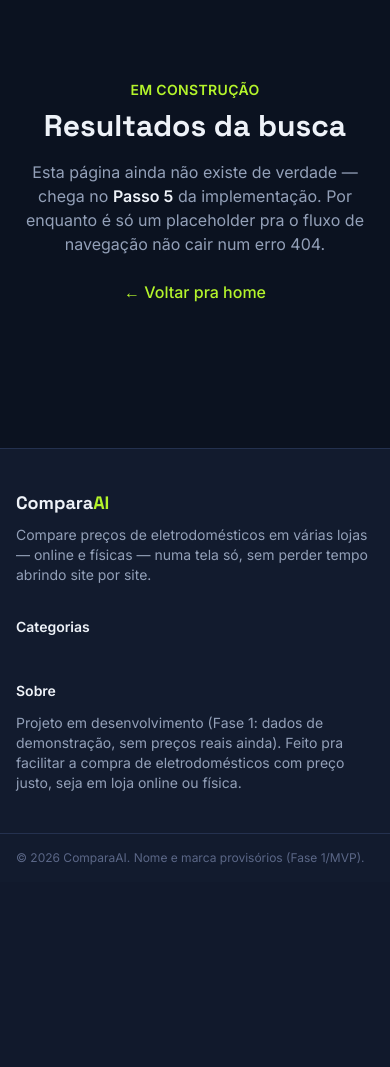
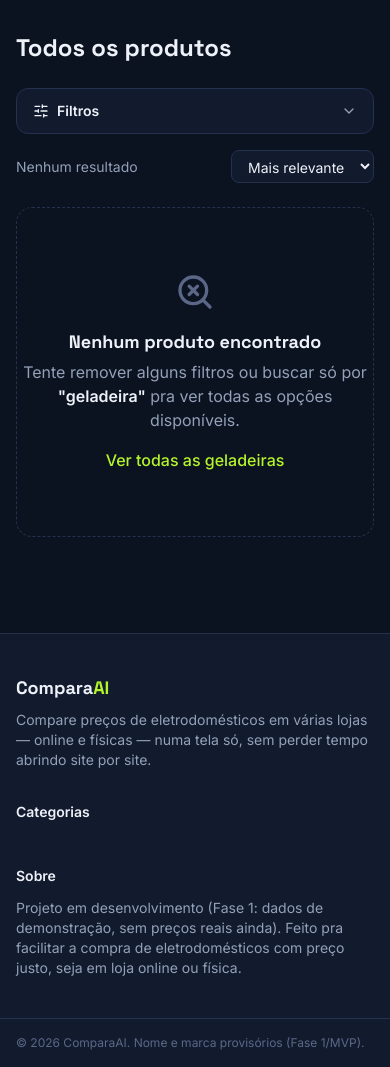
Before and after one commit to cardosodan/ComparaAI, a Flask app: page /busca in a window 390 px wide. Shown: the part 65-1132 px from the top of the page. Before the commit the page ends 930 px from the top, so only its background shows below. Run offline with Flask 3, Linux system fonts and the light colour scheme.

Commit message:
Passo 5: página de resultados de busca com filtros + ordenação
- search.py: filtrar_produtos() com todos os filtros do brief (marca,
  faixa de preço, capacidade, frost free, tipo de loja) + ordenação
  (relevante/menor/maior preço). Marca e tipo de loja filtram no banco;
  capacidade/frost_free filtram em Python (specs é JSON, sintaxe de
  extração muda entre SQLite/Postgres — projeto quer trocar de banco sem
  reescrever filtro). listar_marcas_disponiveis() data-driven, sem
  hardcoded.
- /busca real (substitui o stub do Passo 4): um <form> só (filtros +
  ordenação) dispara hx-get em qualquer "change", trocando só
  #resultados-conteudo via HTMX — a mesma rota devolve página inteira ou
  só o fragmento dependendo do header HX-Request (progressive
  enhancement clássico do HTMX), com hx-push-url mantendo a URL
  compartilhável.
- Templates novos: resultados.html, components/_filtros_busca.html
  (sidebar desktop / painel recolhível mobile via Alpine, brief seção
  6.2), components/_resultados_conteudo.html (contador + grid + estado
  vazio com sugestão "ver todas as geladeiras"). Card de produto
  reaproveitado do Passo 4 sem mudança nenhuma.

Testado com curl, não só assumido: "geladeira" -> 10 resultados (bate com
o seed inteiro), marca=Samsung -> só os 2 produtos certos,
frost_free=nao -> vazio (confirma que todo o seed é frost-free, estado
vazio funcionando), tipo_loja=fisica -> 10 (confirma a garantia do Passo
2 de toda produto ter oferta física), capacidade_min=450 -> 6 (conferido
a mão contra os specs), ordenar=menor_preco -> primeiro é o produto
realmente mais barato do catálogo (Consul CRB39). Fragmento HTMX
confirmado sem nenhum <nav>/<html>/<footer> vazando; checkbox de marca
confirmado "checked" corretamente num reload completo com o filtro na URL.

```diff
--- a/app/routes/main.py
+++ b/app/routes/main.py
@@ -1,10 +1,10 @@
 """Rotas principais: home (Passo 4) + autocomplete de busca (Passo 4) +
-stub da página de resultados (substituído de verdade no Passo 5).
+resultados de busca com filtros (Passo 5).
 """
 from flask import Blueprint, render_template, request
 
 from app.models import Product
-from app.services.search import buscar_produtos
+from app.services.search import buscar_produtos, filtrar_produtos, listar_marcas_disponiveis
 
 main_bp = Blueprint("main", __name__)
 
@@ -28,10 +28,58 @@ def busca_sugestoes():
     return render_template("components/_autocomplete_sugestoes.html", sugestoes=sugestoes, termo=termo)
 
 
+def _float_ou_none(valor: str | None) -> float | None:
+    if not valor:
+        return None
+    try:
+        return float(valor)
+    except ValueError:
+        return None
+
+
 @main_bp.route("/busca")
 def busca():
-    """Stub temporário — página de resultados de verdade (grid, filtros,
-    ordenação) é o Passo 5. Existe agora só pra buscar a partir da home
-    não cair num 404 durante a revisão deste passo."""
-    termo = request.args.get("q", "")
-    return render_template("_stub_em_construcao.html", titulo="Resultados da busca", passo="Passo 5", termo=termo)
+    termo = request.args.get("q", "").strip()
+    marcas_selecionadas = request.args.getlist("marca")
+    tipos_loja_selecionados = request.args.getlist("tipo_loja")
+    frost_free_param = request.args.get("frost_free") or ""
+    ordenar = request.args.get("ordenar", "relevante")
+
+    preco_min = _float_ou_none(request.args.get("preco_min"))
+    preco_max = _float_ou_none(request.args.get("preco_max"))
+    capacidade_min = _float_ou_none(request.args.get("capacidade_min"))
+    capacidade_max = _float_ou_none(request.args.get("capacidade_max"))
+
+    frost_free = {"sim": True, "nao": False}.get(frost_free_param)
+
+    produtos = filtrar_produtos(
+        termo=termo or None,
+        marcas=marcas_selecionadas or None,
+        tipos_loja=tipos_loja_selecionados or None,
+        frost_free=frost_free,
+        preco_min=preco_min,
+        preco_max=preco_max,
+        capacidade_min=capacidade_min,
+        capacidade_max=capacidade_max,
+        ordenar=ordenar,
+    )
+
+    contexto = dict(
+        produtos=produtos,
+        termo=termo,
+        ordenar=ordenar,
+        marcas_disponiveis=listar_marcas_disponiveis(),
+        marcas_selecionadas=marcas_selecionadas,
+        tipos_loja_selecionados=tipos_loja_selecionados,
+        frost_free_param=frost_free_param,
+        preco_min=request.args.get("preco_min", ""),
+        preco_max=request.args.get("preco_max", ""),
+        capacidade_min=request.args.get("capacidade_min", ""),
+        capacidade_max=request.args.get("capacidade_max", ""),
+    )
+
+    # Requisição vinda do HTMX (mudança de filtro/ordenação): devolve só o
+    # miolo (contador + grid), sem repetir navbar/footer/head inteiros.
+    if request.headers.get("HX-Request"):
+        return render_template("components/_resultados_conteudo.html", **contexto)
+    return render_template("resultados.html", **contexto)
--- /dev/null
+++ b/app/templates/components/_filtros_busca.html
@@ -0,0 +1,92 @@
+{# Filtros laterais no desktop, painel recolhível no mobile (brief seção
+   6.2: "Filtros laterais (ou top bar no mobile)") — mesmo <form> pai
+   (resultados.html) dispara hx-get em qualquer "change" aqui dentro. #}
+<div x-data="{ filtrosAbertos: false }">
+  <button
+    type="button"
+    @click="filtrosAbertos = !filtrosAbertos"
+    class="lg:hidden w-full flex items-center justify-between gap-2 bg-surface border border-border rounded-xl px-4 py-3 mb-4"
+  >
+    <span class="text-sm font-semibold text-ink flex items-center gap-2">
+      <i data-lucide="sliders-horizontal" class="w-4 h-4"></i> Filtros
+    </span>
+    <i data-lucide="chevron-down" class="w-4 h-4 text-ink-muted transition-transform" :class="filtrosAbertos ? 'rotate-180' : ''"></i>
+  </button>
+
+  <div
+    :class="filtrosAbertos ? 'block' : 'hidden'"
+    class="lg:block bg-surface lg:bg-transparent border border-border lg:border-0 rounded-2xl p-4 lg:p-0 space-y-6 lg:sticky lg:top-20"
+  >
+    <div>
+      <p class="text-sm font-semibold text-ink mb-2">Marca</p>
+      <div class="space-y-1.5">
+        {% for marca in marcas_disponiveis %}
+          <label class="flex items-center gap-2 text-sm text-ink-muted">
+            <input type="checkbox" name="marca" value="{{ marca }}"
+                   {% if marca in marcas_selecionadas %}checked{% endif %}
+                   class="rounded border-border bg-elevated text-accent focus:ring-accent focus:ring-offset-0">
+            {{ marca }}
+          </label>
+        {% endfor %}
+      </div>
+    </div>
+
+    <div>
+      <p class="text-sm font-semibold text-ink mb-2">Faixa de preço (R$)</p>
+      <div class="flex items-center gap-2">
+        <input type="number" name="preco_min" value="{{ preco_min }}" placeholder="Mín"
+               class="w-full min-w-0 px-2 py-1.5 text-sm rounded-lg bg-elevated border border-border text-ink placeholder:text-ink-faint focus:outline-none focus:ring-2 focus:ring-accent">
+        <span class="text-ink-faint">–</span>
+        <input type="number" name="preco_max" value="{{ preco_max }}" placeholder="Máx"
+               class="w-full min-w-0 px-2 py-1.5 text-sm rounded-lg bg-elevated border border-border text-ink placeholder:text-ink-faint focus:outline-none focus:ring-2 focus:ring-accent">
+      </div>
+    </div>
+
+    <div>
+      <p class="text-sm font-semibold text-ink mb-2">Capacidade (litros)</p>
+      <div class="flex items-center gap-2">
+        <input type="number" name="capacidade_min" value="{{ capacidade_min }}" placeholder="Mín"
+               class="w-full min-w-0 px-2 py-1.5 text-sm rounded-lg bg-elevated border border-border text-ink placeholder:text-ink-faint focus:outline-none focus:ring-2 focus:ring-accent">
+        <span class="text-ink-faint">–</span>
+        <input type="number" name="capacidade_max" value="{{ capacidade_max }}" placeholder="Máx"
+               class="w-full min-w-0 px-2 py-1.5 text-sm rounded-lg bg-elevated border border-border text-ink placeholder:text-ink-faint focus:outline-none focus:ring-2 focus:ring-accent">
+      </div>
+    </div>
+
+    <div>
+      <p class="text-sm font-semibold text-ink mb-2">Frost Free</p>
+      <div class="space-y-1.5">
+        <label class="flex items-center gap-2 text-sm text-ink-muted">
+          <input type="radio" name="frost_free" value="" {% if not frost_free_param %}checked{% endif %} class="border-border text-accent focus:ring-accent">
+          Todos
+        </label>
+        <label class="flex items-center gap-2 text-sm text-ink-muted">
+          <input type="radio" name="frost_free" value="sim" {% if frost_free_param == "sim" %}checked{% endif %} class="border-border text-accent focus:ring-accent">
+          Sim
+        </label>
+        <label class="flex items-center gap-2 text-sm text-ink-muted">
+          <input type="radio" name="frost_free" value="nao" {% if frost_free_param == "nao" %}checked{% endif %} class="border-border text-accent focus:ring-accent">
+          Não
+        </label>
+      </div>
+    </div>
+
+    <div>
+      <p class="text-sm font-semibold text-ink mb-2">Tipo de loja</p>
+      <div class="space-y-1.5">
+        <label class="flex items-center gap-2 text-sm text-ink-muted">
+          <input type="checkbox" name="tipo_loja" value="online" {% if "online" in tipos_loja_selecionados %}checked{% endif %} class="rounded border-border bg-elevated text-accent focus:ring-accent focus:ring-offset-0">
+          Online
+        </label>
+        <label class="flex items-center gap-2 text-sm text-ink-muted">
+          <input type="checkbox" name="tipo_loja" value="fisica" {% if "fisica" in tipos_loja_selecionados %}checked{% endif %} class="rounded border-border bg-elevated text-accent focus:ring-accent focus:ring-offset-0">
+          Física
+        </label>
+      </div>
+    </div>
+
+    <button type="submit" class="w-full bg-accent hover:bg-accent-hover text-accent-ink font-bold py-2.5 rounded-xl transition-colors lg:hidden">
+      Aplicar filtros
+    </button>
+  </div>
+</div>
--- /dev/null
+++ b/app/templates/components/_resultados_conteudo.html
@@ -0,0 +1,38 @@
+{% from "components/product_card.html" import cartao_produto %}
+
+<div class="flex items-center justify-between gap-4 mb-6">
+  <p class="text-sm text-ink-muted">
+    {% if produtos %}
+      <strong class="text-ink">{{ produtos|length }}</strong>
+      resultado{{ "s" if produtos|length != 1 else "" }}{% if termo %} para “{{ termo }}”{% endif %}
+    {% else %}
+      Nenhum resultado{% if termo %} para “{{ termo }}”{% endif %}
+    {% endif %}
+  </p>
+
+  <select name="ordenar" class="text-sm bg-surface border border-border rounded-lg px-3 py-1.5 text-ink focus:outline-none focus:ring-2 focus:ring-accent">
+    <option value="relevante" {% if ordenar == "relevante" %}selected{% endif %}>Mais relevante</option>
+    <option value="menor_preco" {% if ordenar == "menor_preco" %}selected{% endif %}>Menor preço</option>
+    <option value="maior_preco" {% if ordenar == "maior_preco" %}selected{% endif %}>Maior preço</option>
+  </select>
+</div>
+
+{% if produtos %}
+  <div class="grid grid-cols-2 sm:grid-cols-3 gap-4">
+    {% for produto in produtos %}
+      {{ cartao_produto(produto) }}
+    {% endfor %}
+  </div>
+{% else %}
+  <div class="text-center py-16 border border-dashed border-border rounded-2xl">
+    <i data-lucide="search-x" class="w-10 h-10 text-ink-faint mx-auto"></i>
+    <p class="font-display text-lg font-bold text-ink mt-4">Nenhum produto encontrado</p>
+    <p class="text-ink-muted mt-1 max-w-sm mx-auto">
+      Tente remover alguns filtros ou buscar só por <strong class="text-ink">"geladeira"</strong>
+      pra ver todas as opções disponíveis.
+    </p>
+    <a href="{{ url_for('main.busca', q='geladeira') }}" class="inline-block mt-4 text-accent hover:text-accent-hover font-medium">
+      Ver todas as geladeiras
+    </a>
+  </div>
+{% endif %}
--- /dev/null
+++ b/app/templates/resultados.html
@@ -0,0 +1,31 @@
+{% extends "base.html" %}
+
+{% block title %}{% if termo %}“{{ termo }}”{% else %}Resultados{% endif %} — ComparaAI{% endblock %}
+
+{% block content %}
+<form
+  id="form-busca-filtros"
+  hx-get="{{ url_for('main.busca') }}"
+  hx-target="#resultados-conteudo"
+  hx-trigger="change"
+  hx-push-url="true"
+>
+  <input type="hidden" name="q" value="{{ termo }}">
+
+  <div class="max-w-6xl mx-auto px-4 sm:px-6 py-8">
+    <h1 class="font-display text-2xl font-bold text-ink mb-6">
+      {% if termo %}Resultados para “{{ termo }}”{% else %}Todos os produtos{% endif %}
+    </h1>
+
+    <div class="lg:grid lg:grid-cols-[240px_1fr] lg:gap-8 lg:items-start">
+      <aside>
+        {% include "components/_filtros_busca.html" %}
+      </aside>
+
+      <div id="resultados-conteudo">
+        {% include "components/_resultados_conteudo.html" %}
+      </div>
+    </div>
+  </div>
+</form>
+{% endblock %}
```
Also changed, not shown: app/services/search.py (+90 -26 lines), README.md, app/static/css/tailwind.css.
